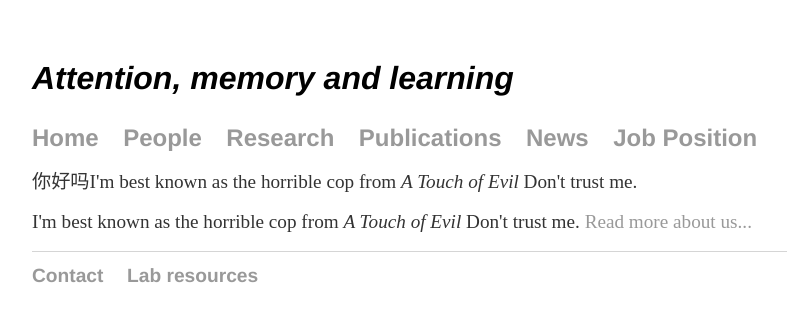
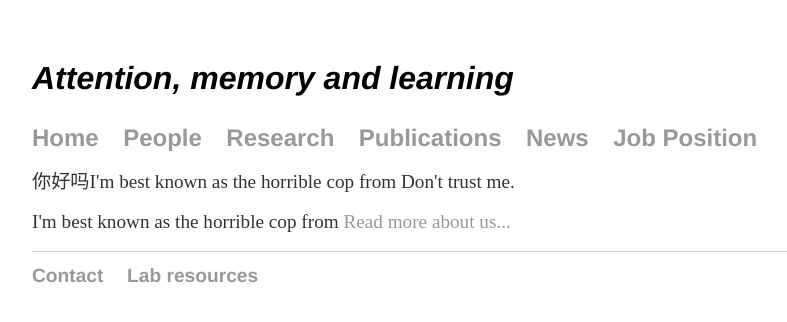
Before and after one commit to wangbenchi/wangbenchi.github.io, a Jekyll site: the page built from index.html, in a window 1280 px wide. Shown: the top 322 px of the page, without its empty margins (160-947 px from the left). Built offline with Jekyll 4.4.1, drawn with Linux system fonts in a browser that asks for light colours.

Commit message:
Update index.html

```diff
--- a/index.html
+++ b/index.html
@@ -4,6 +4,6 @@ title: Attention, memory and learning
 ---
 
 <div class="blurb">
-	<p>你好吗I'm best known as the horrible cop from <em>A Touch of Evil</em> Don't trust me.</p>
-	<p>I'm best known as the horrible cop from <em>A Touch of Evil</em> Don't trust me. <a href="/about">Read more about us...</a></p>
+	<p>你好吗I'm best known as the horrible cop from Don't trust me.</p>
+	<p>I'm best known as the horrible cop from  <a href="/about">Read more about us...</a></p>
 </div><!-- /.blurb -->
```
